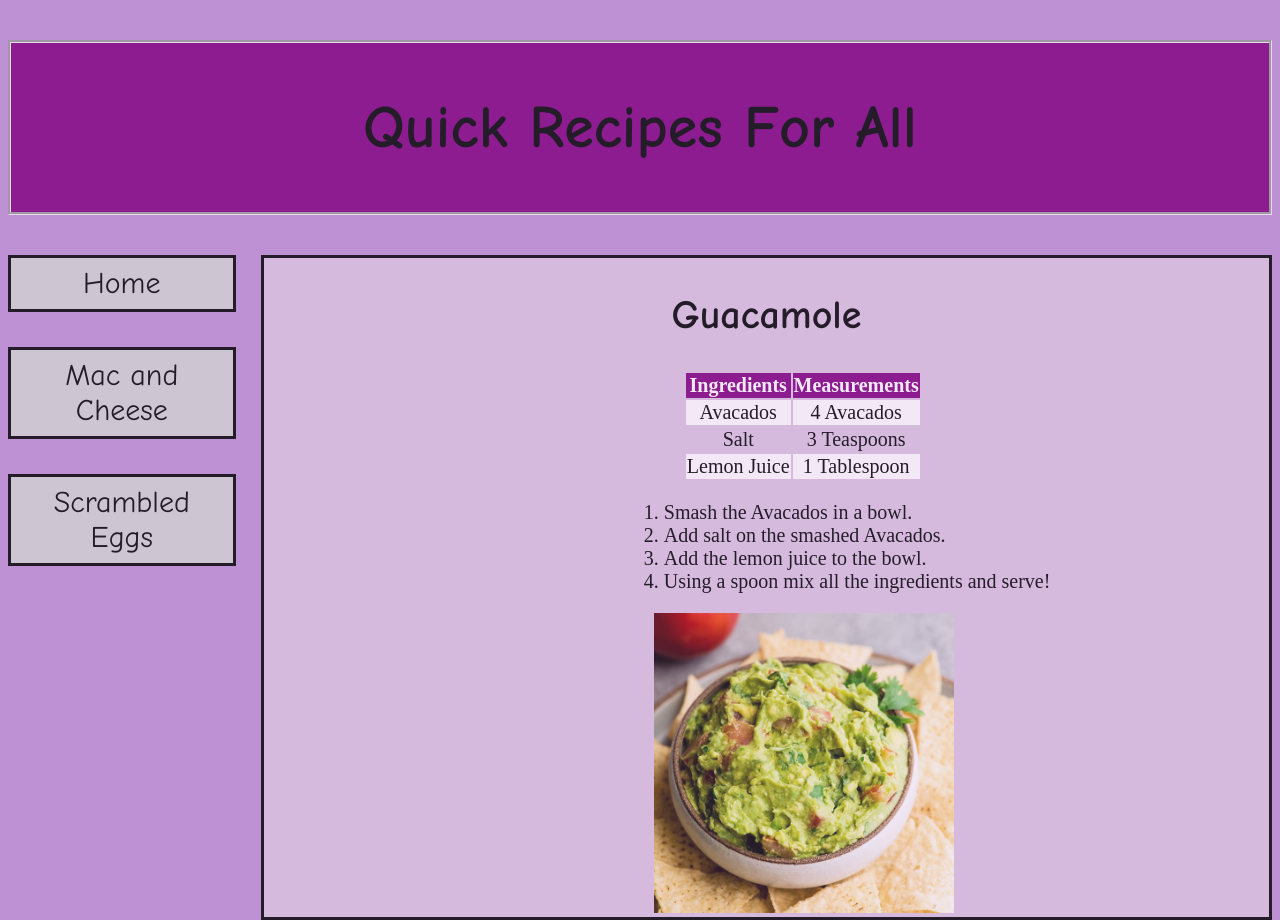
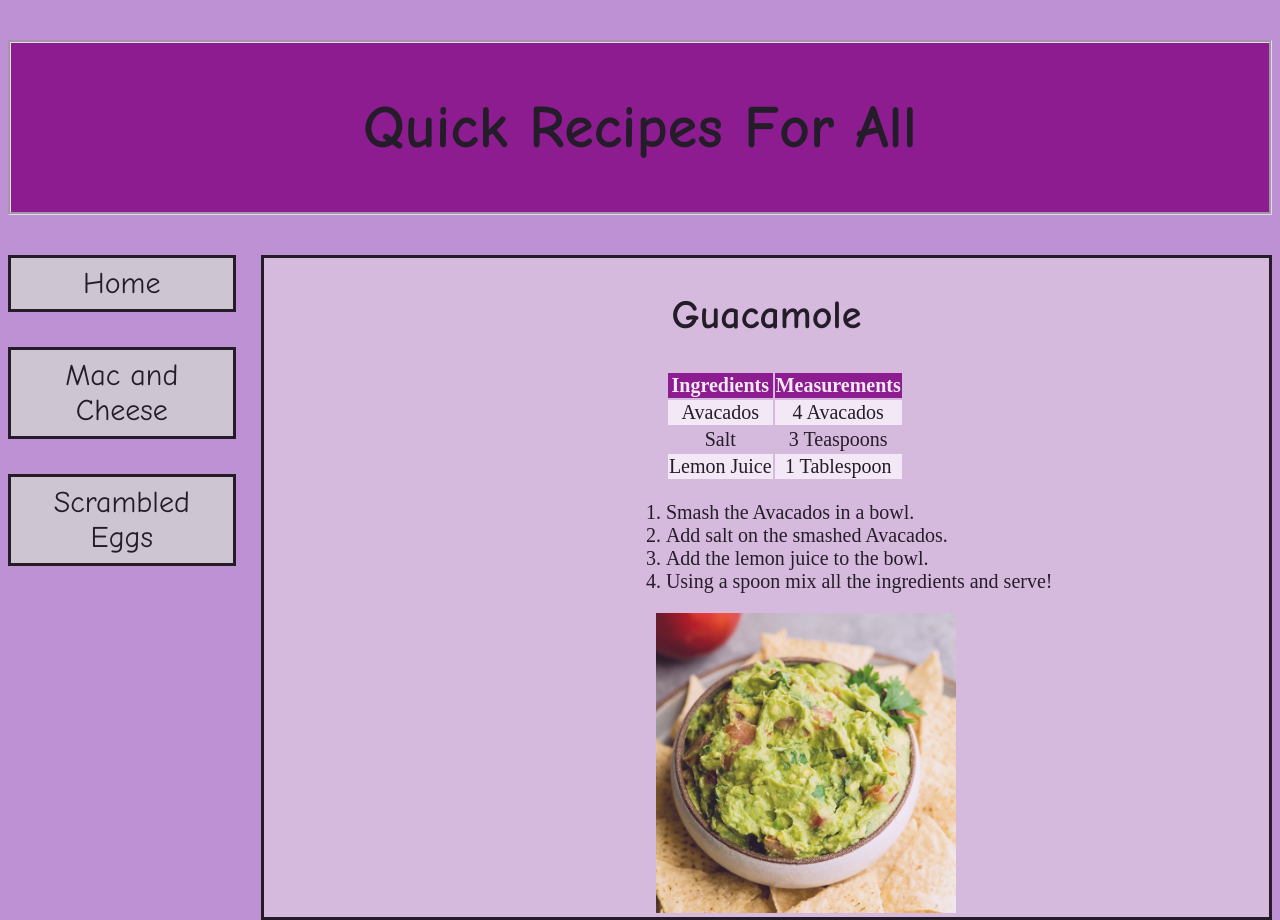
Before and after one commit to YeshaP/QuickRecipes, a plain HTML site: page Guacamole.html in a window 1280 px wide. Drawn offline with Linux system fonts and the light colour scheme.

Commit message:
Update recipes.css

```diff
--- a/recipes.css
+++ b/recipes.css
@@ -1,3 +1,4 @@
+
 
 
 
@@ -77,20 +78,20 @@ img{
 }
 
 .rightImage{
-  padding-left: 390px
+  padding-left: 39%;
 }
 
 
 
 
 ol{
-  padding-left: 400px;
+  padding-left: 40%;
   display: inline-block;
   font-size: 20px;
 }
 
 table{
-  padding-left: 420px;
+  padding-left: 40%;
   text-align: center;
   font-size: 20px;
 }
```
